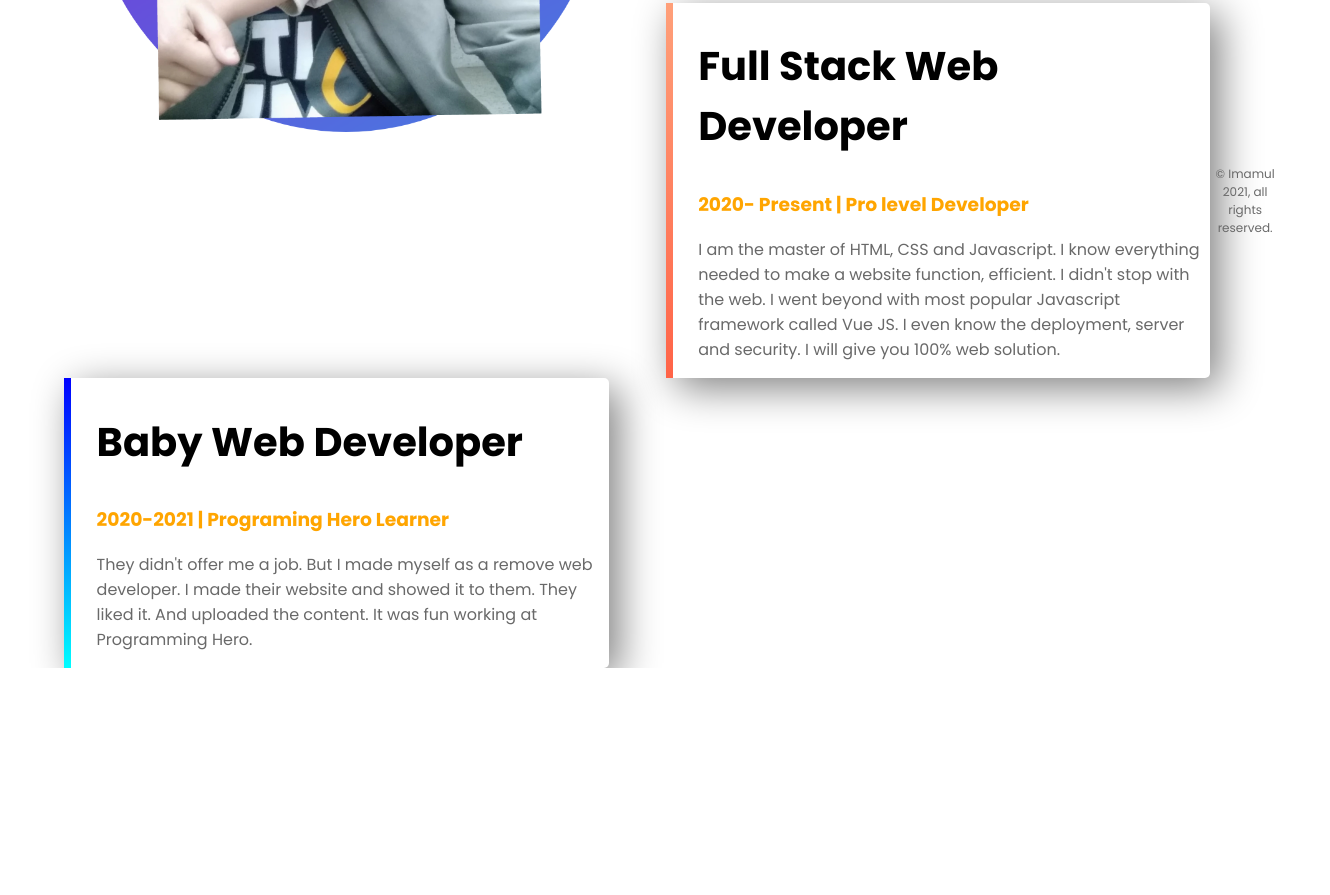
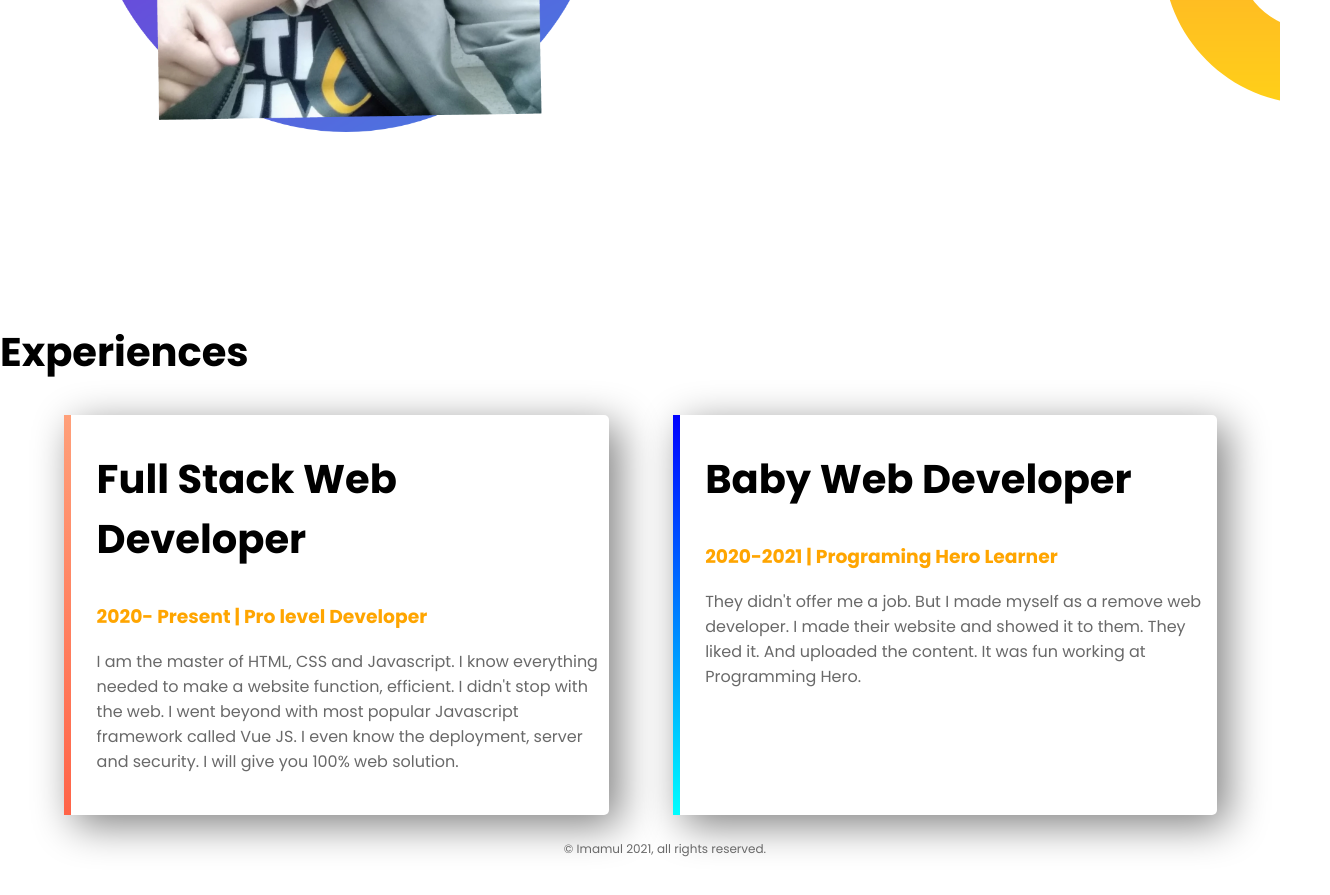
Before and after one commit to imamul4399/web-portfolio, a plain HTML site: page index.html in a window 1280 px wide. Shown: the part 1030-1925 px from the top of the page, 1330 px wide, since content can reach past the window. Before the commit the page ends 1698 px from the top, so only its background shows below. Drawn offline with Linux system fonts and the light colour scheme.

Commit message:
new changes

```diff
--- a/style.css
+++ b/style.css
@@ -47,6 +47,7 @@ section{
     background-image: url("images/dream-bg.png");
     background-repeat: no-repeat;
     background-position:right;
+    overflow: hidden;
 }
 .single-experience{
 box-shadow: 10px 10px 40px gray;
@@ -64,16 +65,22 @@ background-color: white;
     border-left: 7px solid;
     border-image: linear-gradient(180deg,lightsalmon, tomato);
     border-image-slice: 1;
+    height: 400px;
+
 
 }
 #baby-web{
     border-left: 7px solid ;
+     border-image: linear-gradient(180deg, blue, cyan );
+    border-image-slice: 1;
+    height: 400px;
 
-    border-image: linear-gradient(180deg, blue, cyan );
-    border-image-slice: 1;
 
 }
 footer p{
+    overflow: hidden;
     text-align: center;
     font-size: 12px;
+    width: 100%;
+    padding: 25px;
 }
```
